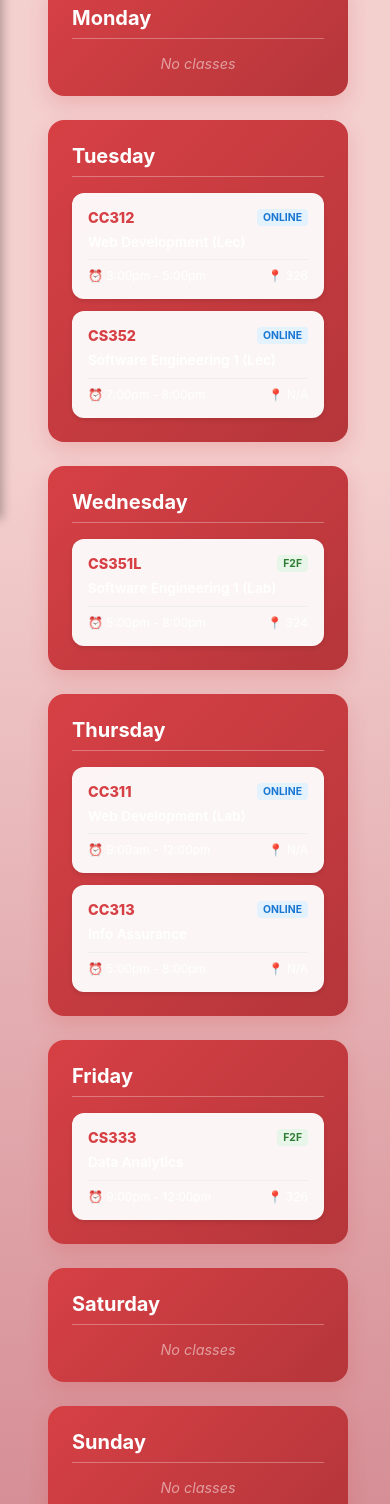
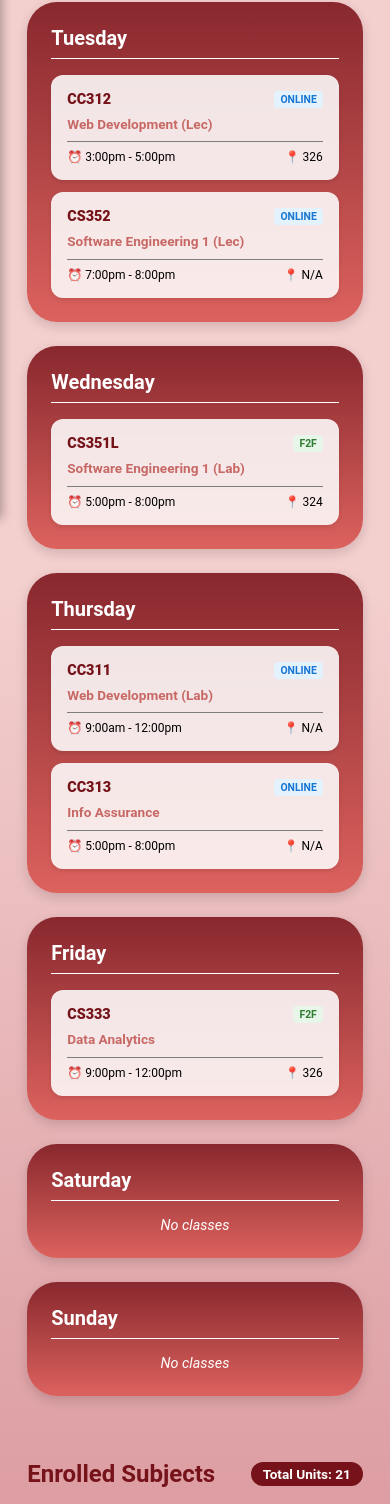
Before and after one commit to AlexGaledo/TUP_ERS_enhancement, a React (Vite) app in the folder ers_frontend/: page /home/schedule in a window 390 px wide. Shown: the part 357-1861 px from the top of the page. Built offline with nearby package versions, Linux system fonts and the light colour scheme; no server answers.

Commit message:
finished Schedule page

```diff
--- a/ers_frontend/src/css/home/Schedule.css
+++ b/ers_frontend/src/css/home/Schedule.css
@@ -1,6 +1,6 @@
 /* Variables for easy theming */
 :root {
-  --primary-color: #d64045; /* Darker pink/red from your image */
+  --primary-color: rgb(118, 19, 26); /* Darker pink/red from your image */
   --bg-color: #f8f9fa;
   --text-dark: #333;
   --text-light: #666;
@@ -14,11 +14,10 @@
 }
 
 .schedule-container {
-    margin-top: 4rem;
+    margin-top: 1rem;
     padding: 2rem;
     min-height: 100vh;
     width: 100%;
-    font-family: 'Inter', sans-serif; /* Or your preferred font */
 
     display: flex;
     flex-direction: column;
@@ -31,12 +30,15 @@
   display: flex;
   justify-content: space-between;
   align-items: center;
+  flex-wrap: wrap;
+  gap: 0.5rem 1rem; /* Vertical and horizontal gap */
   width: 100%;
   margin-bottom: 1.5rem;
+
 }
 
 .page-header h1 {
-  color: var(--primary-color);
+  color: rgb(118, 19, 26);
   font-size: 1.5rem;
   margin: 0;
 
@@ -85,7 +87,7 @@
 }
 
 .responsive-table td {
-    color: black;
+    color: rgb(199, 104, 101);
 }
 
 .fw-bold {
@@ -114,6 +116,14 @@
 
 /* --- MOBILE RESPONSIVENESS --- */
 @media screen and (max-width: 768px) {
+  .schedule-container {
+    padding: .7rem;
+  }
+
+  .table-wrapper {
+    background: none;
+  }
+
   .responsive-table thead {
     display: none; /* Hide headers on mobile */
   }
@@ -129,19 +139,20 @@
   .responsive-table tr {
     margin-bottom: 1rem;
     background-color: var(--white);
-    border-radius: 8px;
     box-shadow: 0 2px 5px rgba(0,0,0,0.05);
-    border: 1px solid var(--border-color);
   }
 
   /* Turn cells into flex rows */
   .responsive-table td {
     display: flex;
-    justify-content: space-between;
-    align-items: center;
-    text-align: right;
+    flex-direction: column;
+    justify-content: flex-start;
+    align-items: flex-start;
+    text-align: left;
     padding: 0.75rem 1rem;
-    border-bottom: 1px solid #f0f0f0;
+    font-weight: bold;
+    font-size: 1.1rem;
+    word-wrap: break-word; /* Ensure long text wraps */
   }
 
   .responsive-table td:last-child {
@@ -152,17 +163,18 @@
   .responsive-table td::before {
     content: attr(data-label);
     font-weight: bold;
-    color: var(--text-light);
+    color: rgb(128, 128, 128);
     text-transform: uppercase;
     font-size: 0.75rem;
     text-align: left;
-    margin-right: 1rem;
+    margin-bottom: .5rem;
+
   }
 
   /* Special highlighting for the Subject Code on mobile */
   .responsive-table td[data-label="Subject Code"] {
-    background-color: #fff0f1; /* Light pink bg for title */
-    color: var(--primary-color);
+    background-color: var(--primary-color); /* Light pink bg for title */
+    color: white;
     font-size: 1.1rem;
     justify-content: center; /* Center the title */
   }
@@ -170,11 +182,16 @@
   .responsive-table td[data-label="Subject Code"]::before {
     display: none; /* Hide label for the main title */
   }
+
+  .responsive-table tr {
+    border-radius: 10px;
+  }
 }
 
 /* --- WEEKLY SCHEDULE SECTION --- */
 .weekly-section {
-  margin-top: 3rem;
+  margin-top: 0rem;
+  margin-bottom: 4rem;
   width: 100%;
 }
 
@@ -188,11 +205,12 @@
 
 /* The Red Card (Day Container) */
 .day-card {
-  background: linear-gradient(135deg, #d64045, #b5363a); /* Gradient based on your primary color */
-  border-radius: 16px;
+  background: linear-gradient(to top, #DC625E, #88282e);
+  box-shadow: 0 4px 12px rgba(0, 0, 0, 0.15);
+  border-radius: 30px;
+
   padding: 1.5rem;
   color: white;
-  box-shadow: 0 8px 20px rgba(214, 64, 69, 0.2);
   display: flex;
   flex-direction: column;
   transition: transform 0.2s ease;
@@ -206,7 +224,7 @@
   margin: 0 0 1rem 0;
   font-size: 1.25rem;
   font-weight: 700;
-  border-bottom: 1px solid rgba(255,255,255,0.3);
+  border-bottom: 1px solid rgb(255, 255, 255);
   padding-bottom: 0.5rem;
 }
 
@@ -219,7 +237,7 @@
 
 /* The White Pill (Class Info) */
 .class-pill {
-  background-color: rgba(255, 255, 255, 0.95);
+  background-color: rgba(255, 255, 255, 0.87);
   border-radius: 12px;
   padding: 1rem;
   color: #333;
@@ -235,7 +253,7 @@
 
 .pill-code {
   font-weight: 800;
-  color: var(--primary-color);
+  color: #751319;
   font-size: 0.9rem;
 }
 
@@ -254,22 +272,34 @@
   font-size: 0.85rem;
   font-weight: 600;
   line-height: 1.3;
+  color: rgb(199, 104, 101);
 }
 
 .pill-footer {
   display: flex;
   justify-content: space-between;
   font-size: 0.75rem;
-  color: #666;
-  border-top: 1px solid #eee;
+  border-top: 1px solid #7e7e7e;
   padding-top: 0.5rem;
+}
+
+.pill-footer span {
+  color: rgb(0, 0, 0);
 }
 
 .empty-day {
   text-align: center;
-  color: rgba(255,255,255,0.5);
+  color: rgba(255,255,255);
   font-size: 0.9rem;
   margin-top: auto;
   margin-bottom: auto;
   font-style: italic;
 }
+
+@media screen and (max-width: 768px) {
+  .weekly-grid {
+  /* Responsive Magic: Creates columns that are at least 300px wide */
+  grid-template-columns: repeat(auto-fill, minmax(240px, 1fr));
+  gap: 1.5rem;
+}
+}
```
